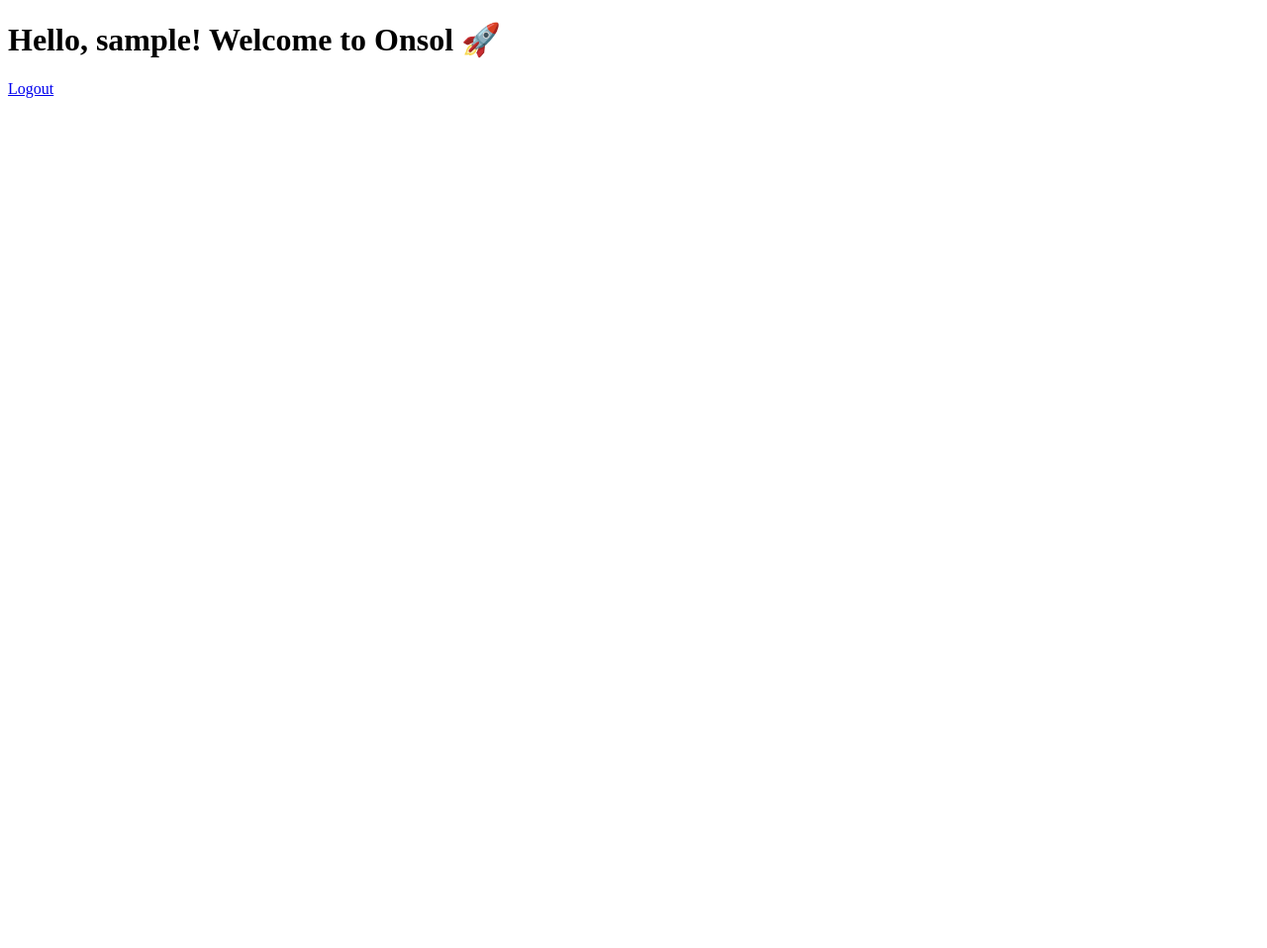
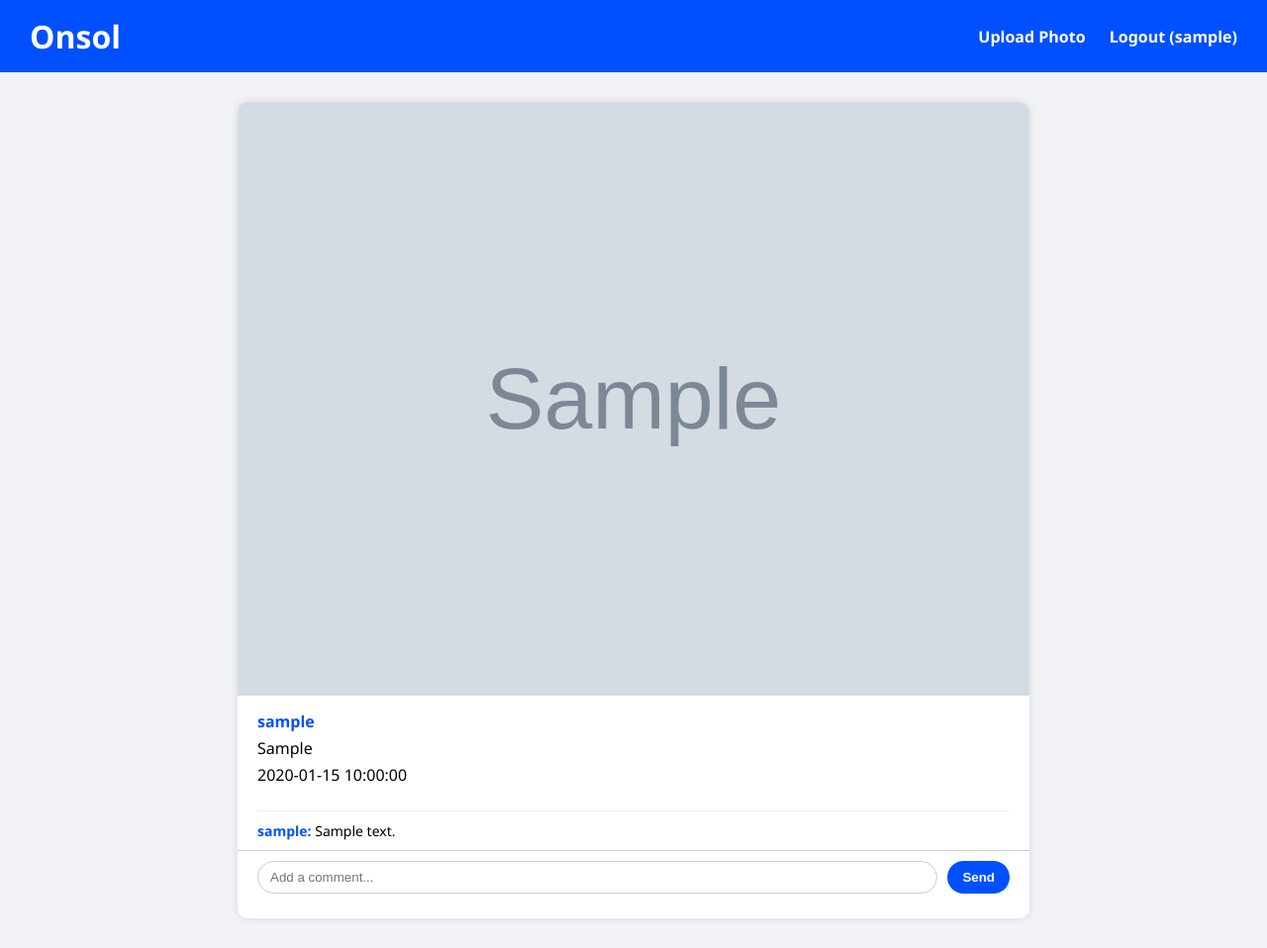
Before and after one commit to blearthysenii/Onsol-Social, a PHP site: page / in a window 1280 px wide. Shown: the whole page at 99% size. Before the commit the page ends 99 px from the top, so only its background shows below. Run offline with PHP 8.4, Linux system fonts and the light colour scheme; the visitor is signed in with stand-in values (Sample User, id 1); tables that the repository leaves empty or names only in its code hold one stand-in row (values such as "Sample post"); grey boxes marked "Sample" are stand-in pictures.

Commit message:
Update index.php

```diff
--- a/Onsol/index.php
+++ b/Onsol/index.php
@@ -1,21 +1,208 @@
 <?php
 session_start();
+include 'db.php';
 
+// Nëse përdoruesi nuk është i kyçur, ridrejto në login
 if (!isset($_SESSION['user'])) {
     header("Location: login.php");
     exit;
 }
 
-$user = $_SESSION['user'];
+// Merr fotot me komentet e tyre nga DB
+// Supozim: kemi tabela photos(id, user_id, image_path, caption, created_at)
+// dhe comments(id, photo_id, user_id, comment_text, created_at)
+
+function getUsername($conn, $user_id) {
+    $stmt = $conn->prepare("SELECT username FROM users WHERE id = ?");
+    $stmt->bind_param("i", $user_id);
+    $stmt->execute();
+    $res = $stmt->get_result();
+    if ($res && $res->num_rows === 1) {
+        return $res->fetch_assoc()['username'];
+    }
+    return "Unknown";
+}
+
+$photos = [];
+$result = $conn->query("SELECT * FROM photos ORDER BY created_at DESC");
+if ($result) {
+    while ($row = $result->fetch_assoc()) {
+        $photos[] = $row;
+    }
+}
+
+// Përmes POST, shto koment të ri
+if ($_SERVER['REQUEST_METHOD'] === 'POST' && isset($_POST['photo_id']) && isset($_POST['comment_text'])) {
+    $photo_id = intval($_POST['photo_id']);
+    $comment_text = trim($_POST['comment_text']);
+    $user_id = $_SESSION['user']['id'];
+
+    if ($comment_text !== '') {
+        $stmt = $conn->prepare("INSERT INTO comments (photo_id, user_id, comment_text, created_at) VALUES (?, ?, ?, NOW())");
+        $stmt->bind_param("iis", $photo_id, $user_id, $comment_text);
+        $stmt->execute();
+        $stmt->close();
+
+        header("Location: index.php");
+        exit;
+    }
+}
+
+// Merr komentet për secilën foto
+function getComments($conn, $photo_id) {
+    $stmt = $conn->prepare("SELECT * FROM comments WHERE photo_id = ? ORDER BY created_at ASC");
+    $stmt->bind_param("i", $photo_id);
+    $stmt->execute();
+    $res = $stmt->get_result();
+    $comments = [];
+    while ($row = $res->fetch_assoc()) {
+        $comments[] = $row;
+    }
+    $stmt->close();
+    return $comments;
+}
+
 ?>
 
 <!DOCTYPE html>
-<html>
+<html lang="en">
 <head>
-    <title>Welcome</title>
+    <meta charset="UTF-8" />
+    <title>Onsol - Public Photo Feed</title>
+    <style>
+        body {
+            font-family: 'Segoe UI', Tahoma, Geneva, Verdana, sans-serif;
+            background: #f0f2f5;
+            margin: 0; padding: 0;
+        }
+        header {
+            background: #0050ff;
+            color: white;
+            padding: 15px 30px;
+            display: flex;
+            justify-content: space-between;
+            align-items: center;
+        }
+        header h1 {
+            margin: 0;
+        }
+        header nav a {
+            color: white;
+            margin-left: 20px;
+            text-decoration: none;
+            font-weight: 600;
+        }
+        main {
+            max-width: 800px;
+            margin: 30px auto;
+            padding: 0 15px;
+        }
+        .photo-card {
+            background: white;
+            border-radius: 10px;
+            box-shadow: 0 0 8px rgb(0 0 0 / 0.1);
+            margin-bottom: 30px;
+            overflow: hidden;
+            padding-bottom: 15px;
+        }
+        .photo-card img {
+            width: 100%;
+            display: block;
+        }
+        .photo-info {
+            padding: 15px 20px;
+        }
+        .photo-info .caption {
+            font-size: 16px;
+            margin: 5px 0;
+        }
+        .photo-info .author {
+            font-weight: 700;
+            color: #0050ff;
+        }
+        .comments {
+            padding: 0 20px;
+            margin-top: 10px;
+        }
+        .comment {
+            border-top: 1px solid #eee;
+            padding: 10px 0;
+            font-size: 14px;
+        }
+        .comment strong {
+            color: #0050ff;
+        }
+        form.comment-form {
+            padding: 10px 20px;
+            border-top: 1px solid #ccc;
+            display: flex;
+            gap: 10px;
+        }
+        form.comment-form input[type="text"] {
+            flex-grow: 1;
+            padding: 8px 12px;
+            border-radius: 20px;
+            border: 1px solid #ccc;
+            outline: none;
+        }
+        form.comment-form button {
+            background: #0050ff;
+            border: none;
+            color: white;
+            padding: 8px 15px;
+            border-radius: 20px;
+            cursor: pointer;
+            font-weight: 700;
+            transition: background-color 0.3s ease;
+        }
+        form.comment-form button:hover {
+            background: #003dcc;
+        }
+    </style>
 </head>
 <body>
-    <h1>Hello, <?= htmlspecialchars($user['username']) ?>! Welcome to Onsol 🚀</h1>
-    <p><a href="logout.php">Logout</a></p>
+
+<header>
+    <h1>Onsol</h1>
+    <nav>
+        <a href="upload.php">Upload Photo</a>
+        <a href="logout.php">Logout (<?php echo htmlspecialchars($_SESSION['user']['username']); ?>)</a>
+    </nav>
+</header>
+
+<main>
+    <?php if (count($photos) === 0): ?>
+        <p>No photos yet. Be the first to <a href="upload.php">upload</a>!</p>
+    <?php endif; ?>
+
+    <?php foreach ($photos as $photo): ?>
+        <div class="photo-card">
+            <img src="uploads/<?php echo htmlspecialchars($photo['image_path']); ?>" alt="Photo by <?php echo htmlspecialchars(getUsername($conn, $photo['user_id'])); ?>" />
+            <div class="photo-info">
+                <div class="author"><?php echo htmlspecialchars(getUsername($conn, $photo['user_id'])); ?></div>
+                <div class="caption"><?php echo htmlspecialchars($photo['caption']); ?></div>
+                <div class="date"><?php echo htmlspecialchars($photo['created_at']); ?></div>
+            </div>
+
+            <div class="comments">
+                <?php
+                $comments = getComments($conn, $photo['id']);
+                foreach ($comments as $comment): ?>
+                    <div class="comment">
+                        <strong><?php echo htmlspecialchars(getUsername($conn, $comment['user_id'])); ?>:</strong>
+                        <?php echo htmlspecialchars($comment['comment_text']); ?>
+                    </div>
+                <?php endforeach; ?>
+            </div>
+
+            <form class="comment-form" method="POST" action="index.php">
+                <input type="hidden" name="photo_id" value="<?php echo $photo['id']; ?>" />
+                <input type="text" name="comment_text" placeholder="Add a comment..." required />
+                <button type="submit">Send</button>
+            </form>
+        </div>
+    <?php endforeach; ?>
+</main>
+
 </body>
 </html>
```
